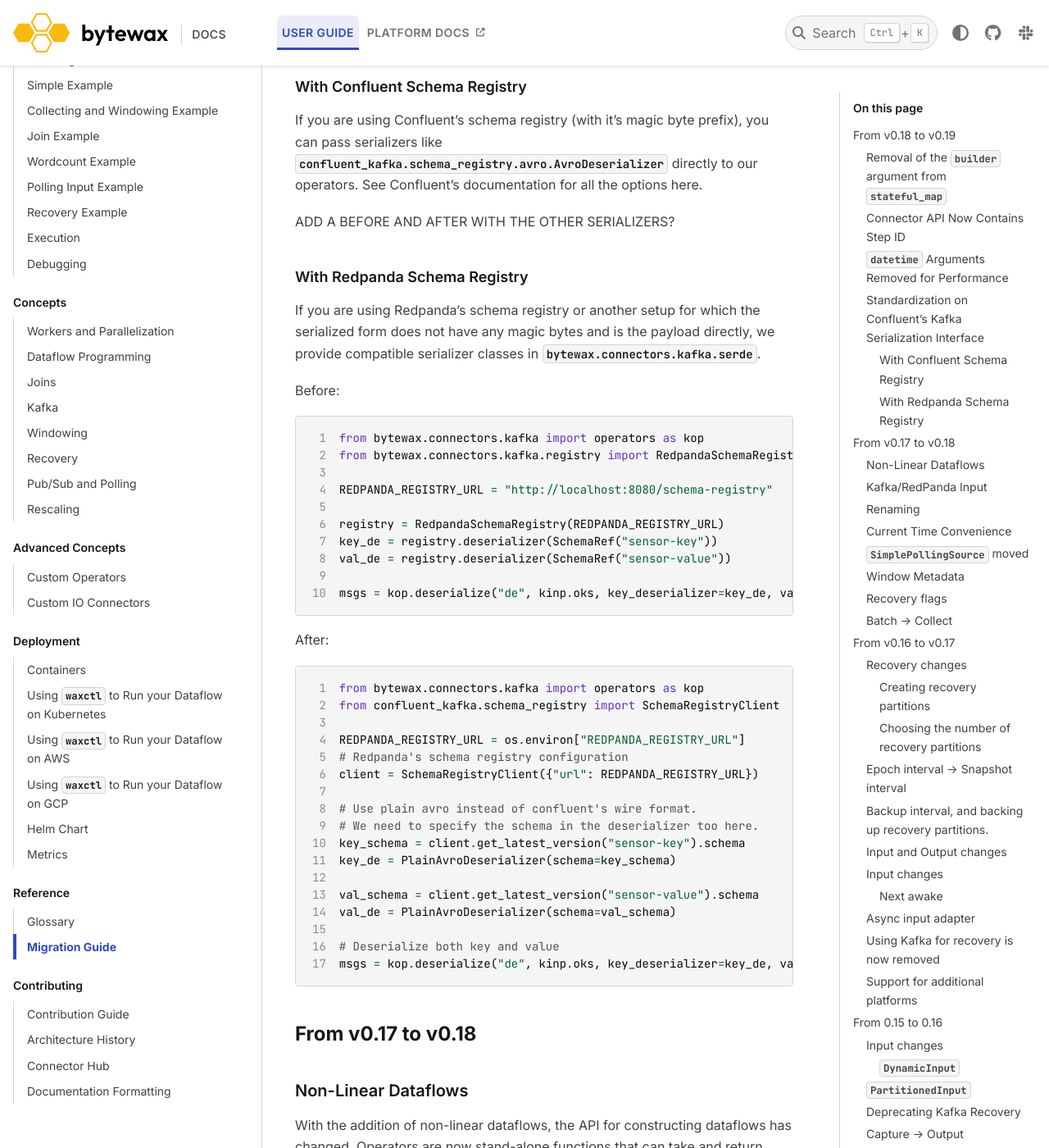
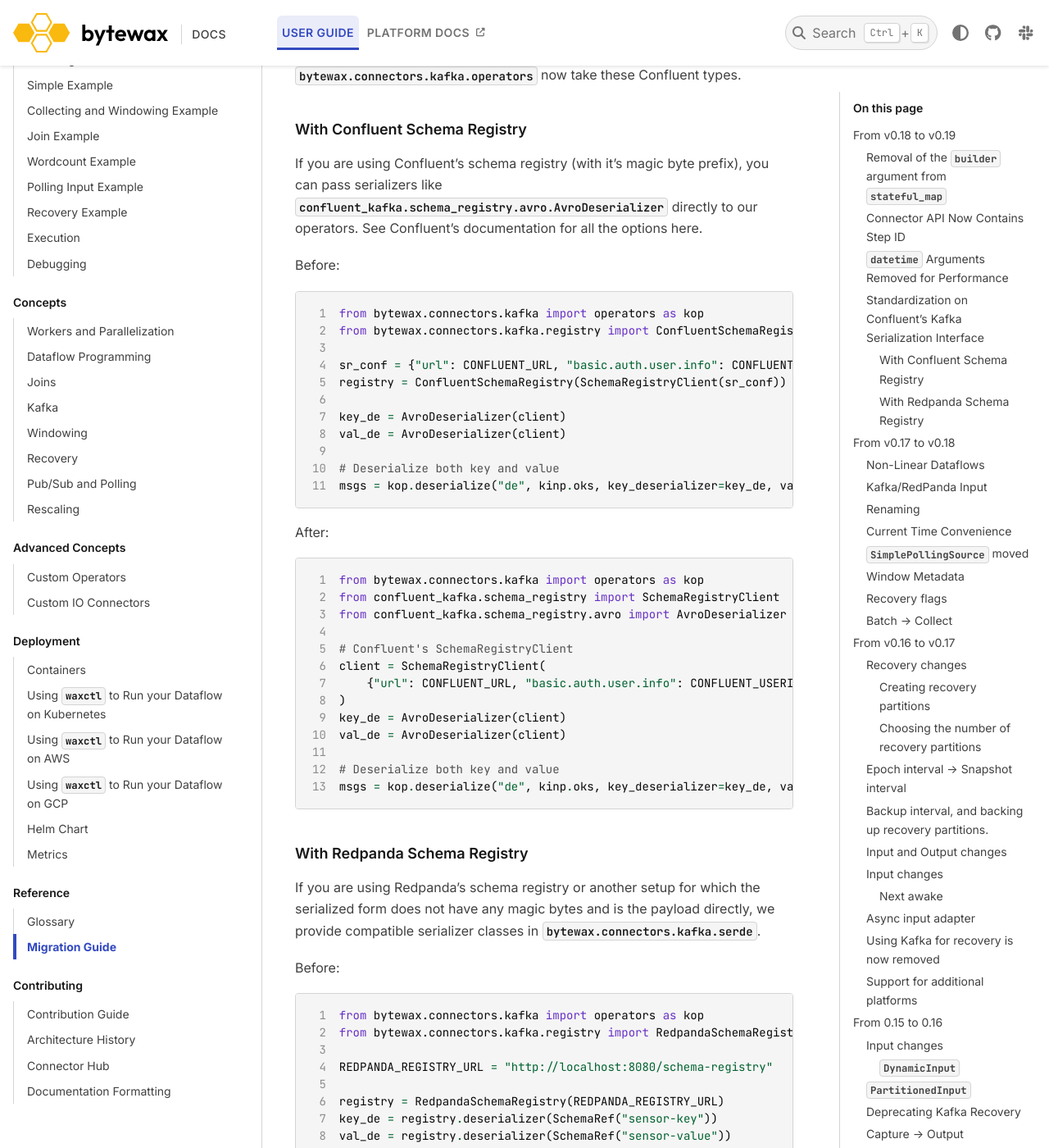
Before and after one commit to bytewax/bytewax, a Sphinx documentation site: the page built from docs/articles/reference/migration.md, in a window 1280 px wide and 1400 px high, scrolled down 2741 px. Shown: the whole window at 82% size. Built offline with Sphinx 7.4.7 and the PyData theme 0.15.4, drawn with Linux system fonts in a browser that asks for light colours; pages that are not in the unit, such as notebooks, are missing from menus; some of the changed text lies outside the part shown.

````diff
--- a/docs/articles/reference/migration.md
+++ b/docs/articles/reference/migration.md
@@ -56,8 +56,8 @@ running_means = op.stateful_map("running_mean", keyed_amounts, calc_running_mean
 
 ### Connector API Now Contains Step ID
 
-`FixedPartitionedSource.build_part`, `DynamicSource.build`, `FixedPartitionedSink.build_part`
-and `DynamicSink.build` now take an additional `step_id` argument.
+{py:obj}`bytewax.inputs.FixedPartitionedSource.build_part`, {py:obj}`bytewax.inputs.DynamicSource.build`, {py:obj}`bytewax.outputs.FixedPartitionedSink.build_part`
+and {py:obj}`bytewax.outputs.DynamicSink.build` now take an additional `step_id` argument.
 This argument can be used as a label when creating custom Python metrics.
 
 ### `datetime` Arguments Removed for Performance
@@ -103,7 +103,40 @@ Bytewax's bespoke Kafka schema registry and serialization interface has been rem
 
 If you are using Confluent's schema registry (with it's magic byte prefix), you can pass serializers like {py:obj}`confluent_kafka.schema_registry.avro.AvroDeserializer` directly to our operators. See Confluent's documentation for all the options here.
 
-ADD A BEFORE AND AFTER WITH THE OTHER SERIALIZERS?
+Before:
+
+```python doctest:SKIP
+from bytewax.connectors.kafka import operators as kop
+from bytewax.connectors.kafka.registry import ConfluentSchemaRegistry
+
+sr_conf = {"url": CONFLUENT_URL, "basic.auth.user.info": CONFLUENT_USERINFO}
+registry = ConfluentSchemaRegistry(SchemaRegistryClient(sr_conf))
+
+key_de = AvroDeserializer(client)
+val_de = AvroDeserializer(client)
+
+# Deserialize both key and value
+msgs = kop.deserialize("de", kinp.oks, key_deserializer=key_de, val_deserializer=val_de)
+```
+
+After:
+
+```python doctest:SKIP
+from bytewax.connectors.kafka import operators as kop
+from confluent_kafka.schema_registry import SchemaRegistryClient
+from confluent_kafka.schema_registry.avro import AvroDeserializer
+
+# Confluent's SchemaRegistryClient
+client = SchemaRegistryClient(
+    {"url": CONFLUENT_URL, "basic.auth.user.info": CONFLUENT_USERINFO}
+)
+key_de = AvroDeserializer(client)
+val_de = AvroDeserializer(client)
+
+# Deserialize both key and value
+msgs = kop.deserialize("de", kinp.oks, key_deserializer=key_de, val_deserializer=val_de)
+```
+
 
 #### With Redpanda Schema Registry
 
````
Also changed, not shown: CHANGELOG.md (+7 -0 lines).
